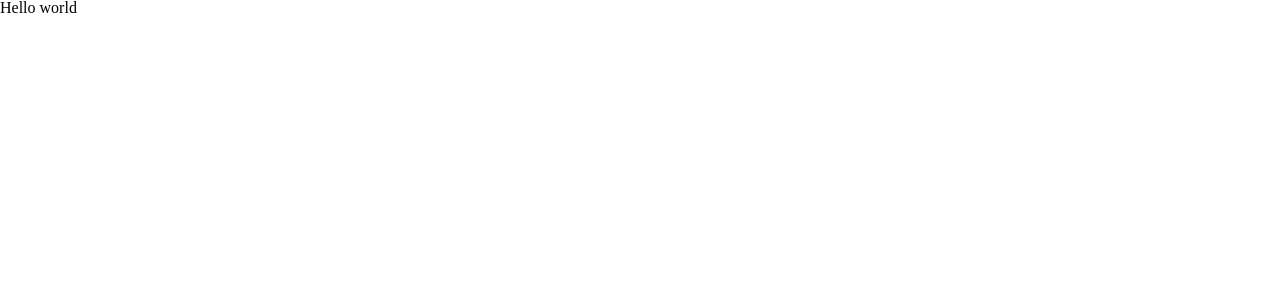
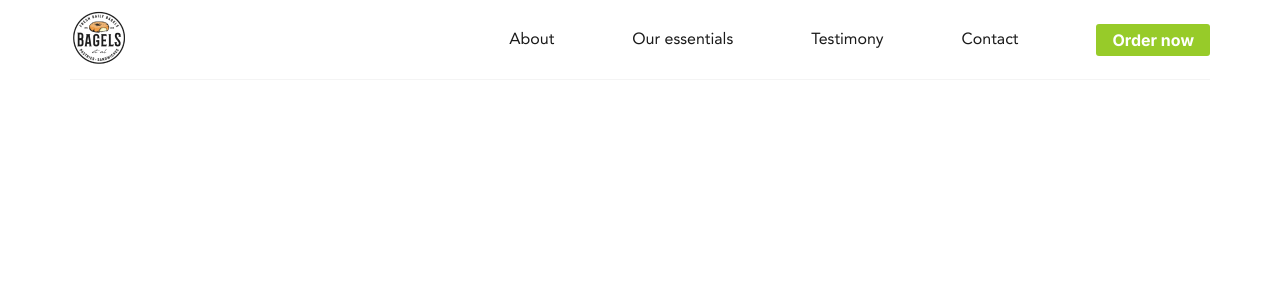
Before and after one commit to ThomasSupervil/TRIBU-TestFront, a React (Vite) app: page / in a window 1280 px wide. Shown: the top 300 px of the page. Built offline with nearby package versions, Linux system fonts and the light colour scheme.

Commit message:
feat: header

```diff
--- a/src/App.jsx
+++ b/src/App.jsx
@@ -1,7 +1,17 @@
+import Header from "./components/Header"
+
 const App = () => {
 
   return (
-    <p>Hello world</p>
+    <div id="content">
+      <Header />
+
+      <main>
+
+      </main>
+
+      {/* <Footer /> */}
+    </div>
   )
 }
 
--- /dev/null
+++ b/src/components/Header.jsx
@@ -0,0 +1,40 @@
+import React from 'react'
+
+const Header = () => {
+  return (
+    <header>
+      <a href="/" className='header--logo'>
+        <img src='/public/assets/logoBagel.png' alt='logo' />
+      </a>
+
+      <div className='header--right'>
+        <img className='menu--trigger' src='/public/assets/icons/burger.png' alt=''/>
+
+        <nav>
+          <ul>
+            <li>
+              <a className='menu--link' href='/about'>About</a>
+            </li>
+            <li>
+              <a className='menu--link' href='/essentials'>Our essentials</a>
+            </li>
+            <li>
+              <a className='menu--link' href='/testimony'>Testimony</a>
+            </li>
+            <li>
+              <a className='menu--link' href='/contact'>Contact</a>
+            </li>
+          </ul>
+        </nav>
+
+        <a className='order--button' href='/order'>
+          Order now
+        </a>
+      </div>
+
+
+    </header>
+  )
+}
+
+export default Header
--- a/src/styles/components/header.scss
+++ b/src/styles/components/header.scss
@@ -0,0 +1,77 @@
+header {
+  display: flex;
+  justify-content: space-between;
+  align-items: center;
+  height: 7.9rem;
+
+  @include breakpoint('desktop') {
+    border-bottom: 1px solid $lightGray;
+  }
+
+  .header--logo {
+
+  }
+
+  .header--right {
+    display: flex;
+    gap: 1.6rem;
+    flex-direction: row-reverse;
+
+    @include breakpoint('desktop') {
+      gap: 7.8rem;
+      flex-direction: row;
+    }
+
+    .menu--trigger {
+      display: block;
+      width: 2.4rem;
+      height: 2.4rem;
+
+      @include breakpoint('desktop') {
+        display: none;
+      }
+    }
+
+    nav {
+      display: none;
+
+      @include breakpoint('desktop') {
+        display: flex;
+        align-items: center;
+      }
+    }
+
+    ul {
+      display: flex;
+      @include breakpoint('tablet') {
+        gap: 7.8rem;
+      }
+    }
+
+    .menu--link {
+      font-size: 1.6rem;
+      text-decoration: none;
+      color: $text;
+
+      &:is(.hover) {
+        text-decoration: underline;
+      }
+    }
+
+    .order--button {
+      padding: 0.8rem 1.6rem;
+      border-radius: 3px;
+
+      font-size: 1rem;
+      font-family: Inter;
+      font-weight: 700;
+      text-decoration: none;
+      color: #fff;
+      background-color: $green;
+
+      @include breakpoint('desktop') {
+        font-size: 1.6rem;
+      }
+    }
+  }
+}
--- a/src/styles/partials/mixin.scss
+++ b/src/styles/partials/mixin.scss
@@ -1,5 +1,5 @@
 $breakpoints: (
-  'desktop': 1281,
+  'desktop': 1140,
   'tablet': 768,
   'lg_mobile': 575,
   'mobile': 0,
--- a/src/styles/style.scss
+++ b/src/styles/style.scss
@@ -8,7 +8,24 @@
 
 @import './components/header.scss';
 
+@import url('https://fonts.googleapis.com/css2?family=Inter:wght@700&display=swap');
+
+html {
+  font-size: 62.5%;
+  color: $text;
+  font-family: avenir_regularregular;
+}
+
 #content {
-  max-width: 1140px;
   margin: auto;
+  padding: 3.2rem;
+
+  @include breakpoint('desktop') {
+    max-width: 114rem;
+    padding: 0;
+  }
 }
+
+p, a {
+  font-size: 1.2rem;
+}
```
Also changed, not shown: src/components/Hero.jsx (added, +27 -0 lines), public/assets/icons/burger.png (added).
